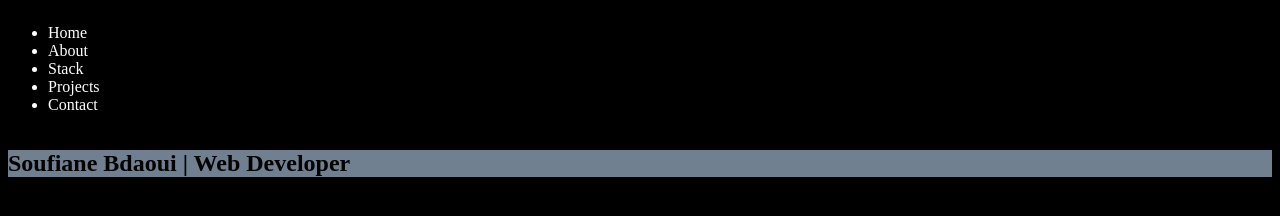
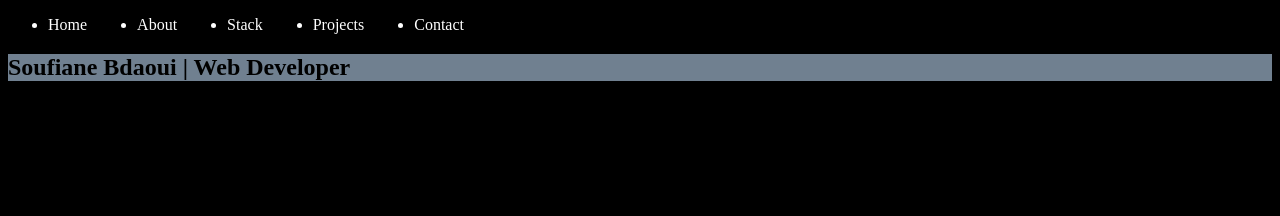
Before and after one commit to bdaoui/bdaoui.github.io, a plain HTML site: page index.html in a window 1280 px wide. Drawn offline with Linux system fonts and the light colour scheme.

Commit message:
working on nav

```diff
--- a/main.css
+++ b/main.css
@@ -3,9 +3,10 @@
     color: white;
 }
 
-nav{
+nav ul{
     display: flex;
     flex-direction: row;
+    gap: 50px;;
 }
 
 h1{
```
